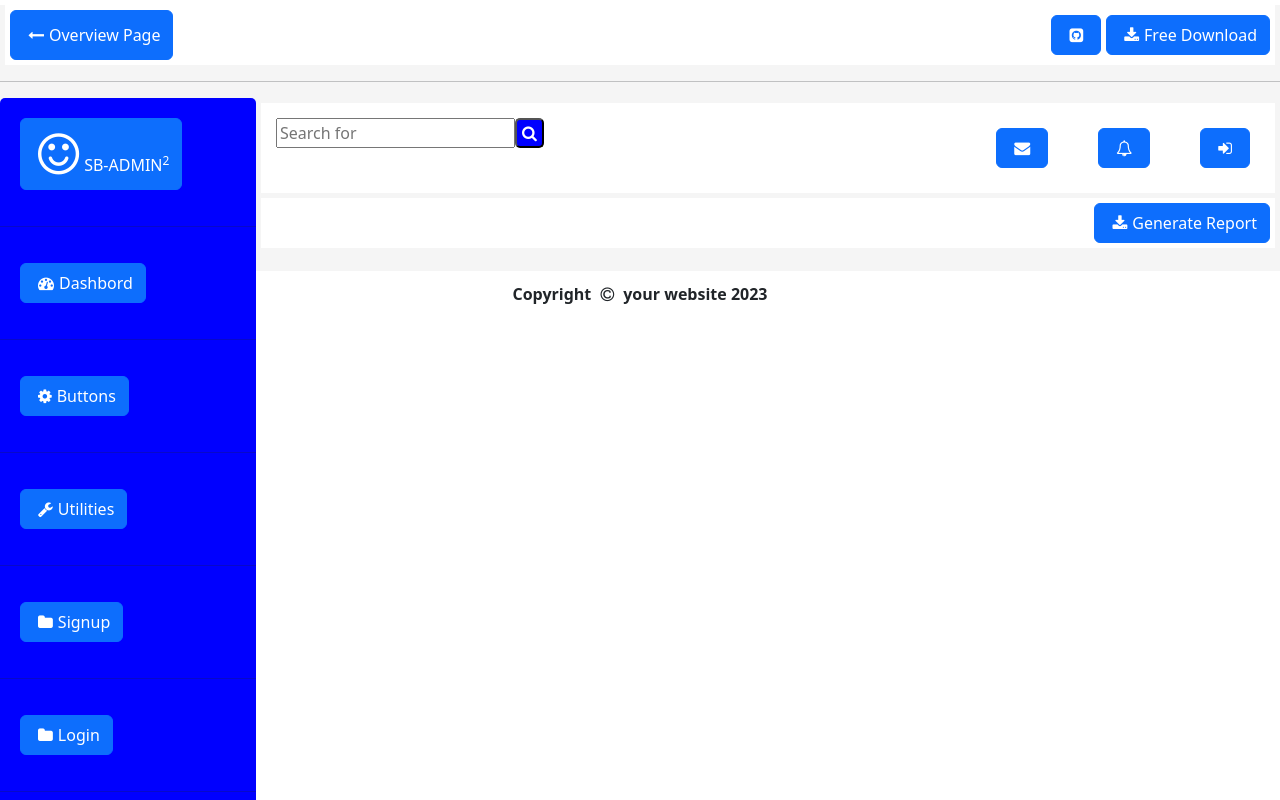
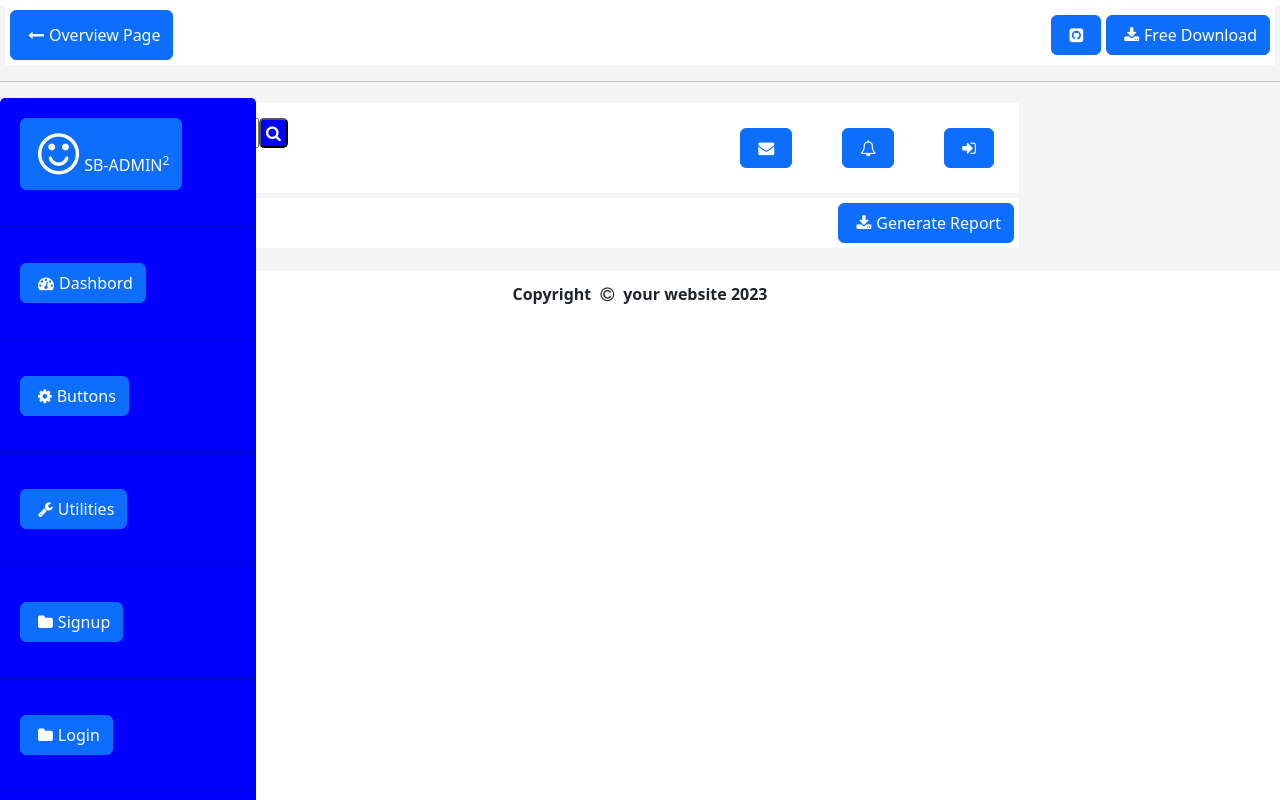
Before and after one commit to vijipriya110/my-appliction, a React (Create React App) app: page / in a window 1280 px wide. Built offline with nearby package versions, Linux system fonts and the light colour scheme.

Commit message:
Update App.css

```diff
--- a/src/App.css
+++ b/src/App.css
@@ -67,8 +67,8 @@
    /* border: 1px solid red;  */
   height:100%;
   width: 80%;
-  margin-left:20%;
-  position:relative;
+
+
 }
 
  .fo-item{
```
